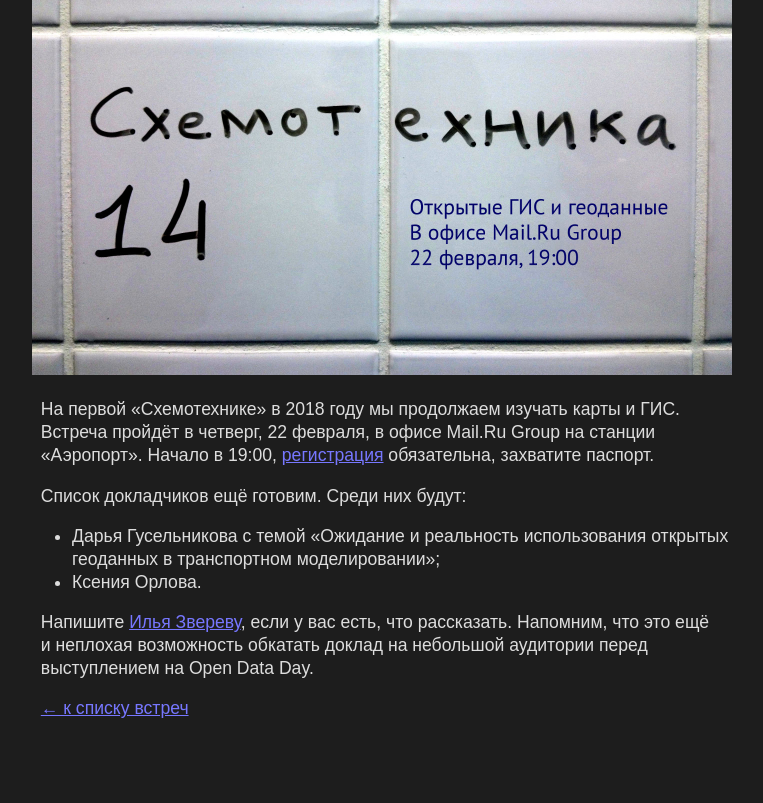
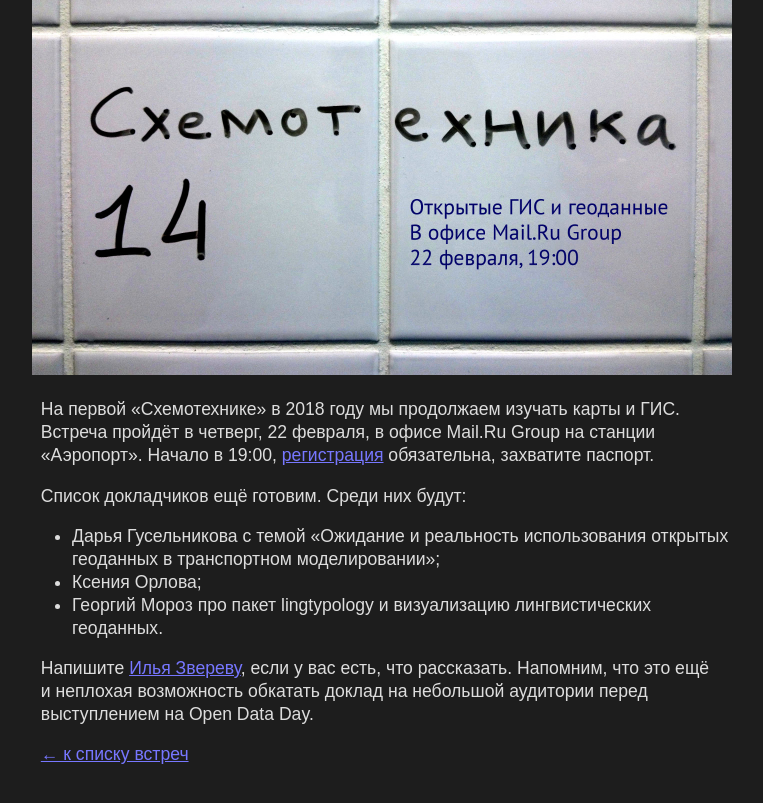
Before and after one commit to Zverik/schemotechnika, a Jekyll site: the page built from _posts/2018-02-02-schemo14.md, in a window 1280 px wide. Shown: the top 803 px of the page, without its empty margins (258-1021 px from the left). Built offline with Jekyll 4.4.1, drawn with Linux system fonts in a browser that asks for light colours.

Commit message:
Add Moroz

```diff
--- a/_posts/2018-02-02-schemo14.md
+++ b/_posts/2018-02-02-schemo14.md
@@ -11,7 +11,8 @@ image: schemo14.jpg
 Список докладчиков ещё готовим. Среди них будут:
 
 * Дарья Гусельникова с темой «Ожидание и реальность использования открытых геоданных в транспортном моделировании»;
-* Ксения Орлова.
+* Ксения Орлова;
+* Георгий Мороз про пакет lingtypology и визуализацию лингвистических геоданных.
 
 Напишите [Илья Звереву](mailto:ilya@zverev.info),
 если у вас есть, что рассказать. Напомним, что это ещё и неплохая возможность
```
